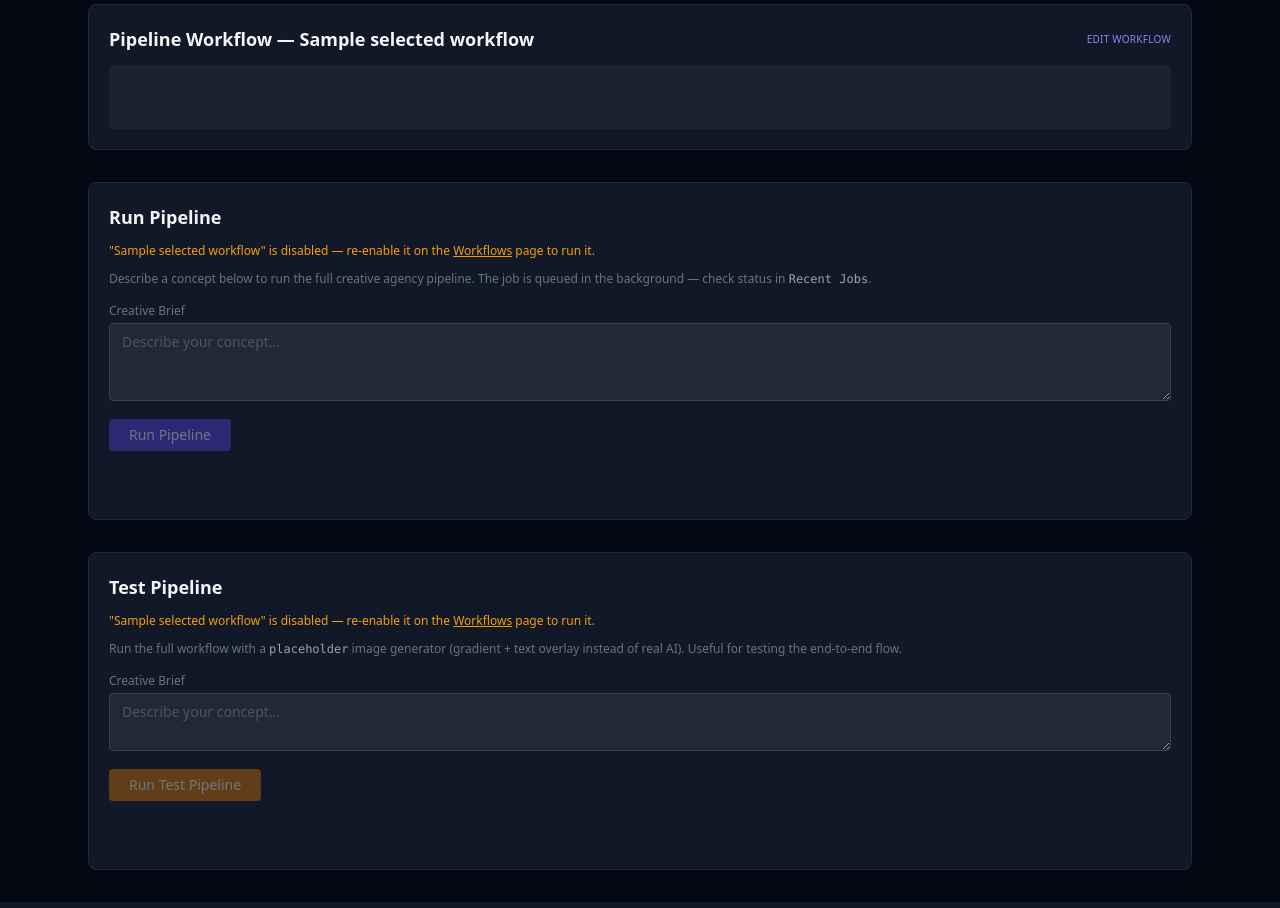
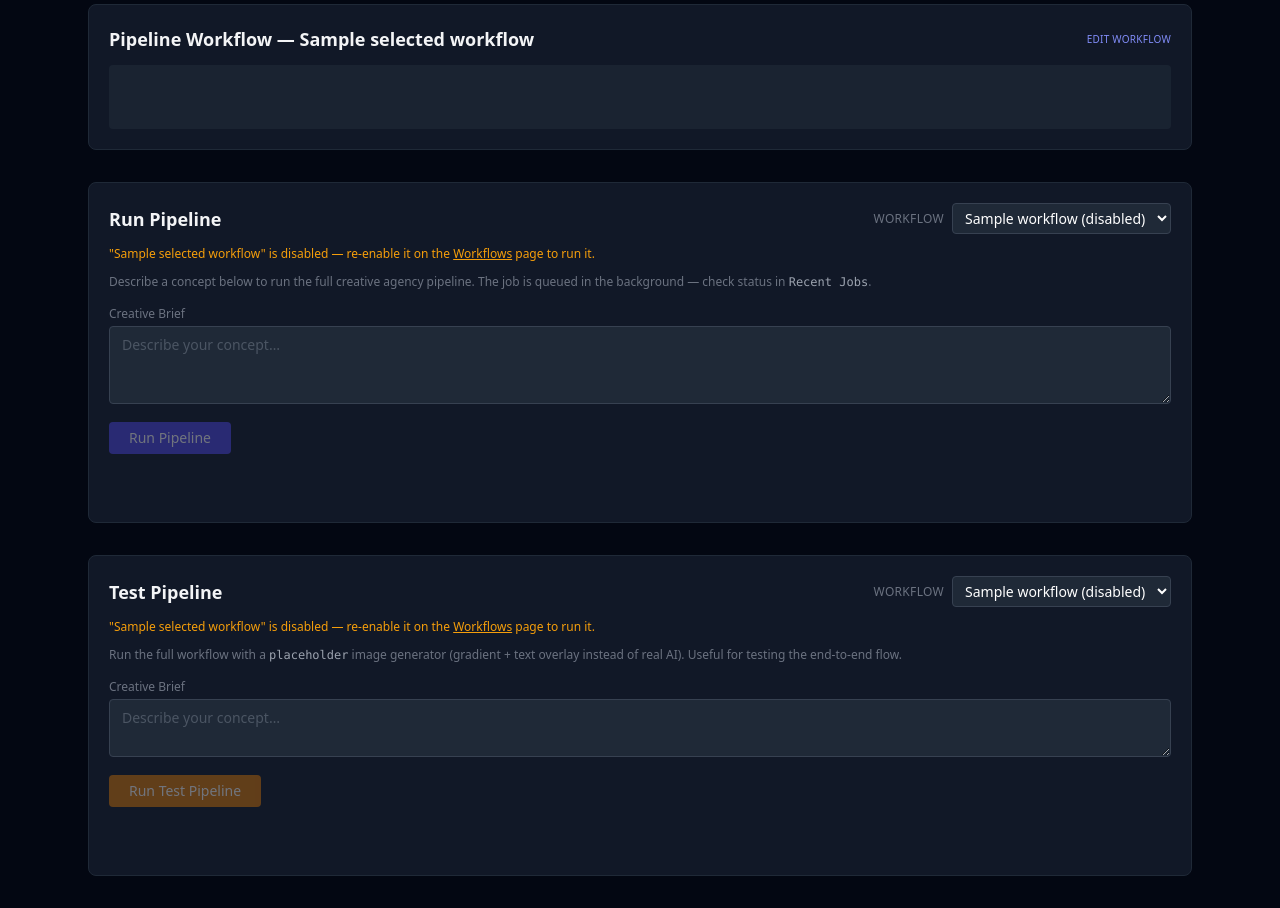
Before and after one commit to FrankV01/ai-media-workflow, a FastAPI app: template app/web/templates/dashboard.html in a window 1280 px wide. Shown: the part 483-1391 px from the top of the page. Run offline with FastAPI, Linux system fonts and the light colour scheme; the template is opened without the code that fills it: most values are stand-ins (such as "Sample title", 1, 10 or a date in 2020); data that the repository does not hold is empty; parts of the project's set-up code (start-up, migrations or seed data) failed here and were passed over; some libraries are stand-ins or nearby versions.

Commit message:
feat(ui): connected workflow selectors across the dashboard run forms
Each dashboard section that scopes to a workflow now has its own
selector — page header, Run Pipeline, and Test Pipeline — rendered
by a shared workflow_select macro. Picking one reloads
/?workflow=<slug> with that section's anchor, so all three stay in
sync and the page returns to the form that changed.

- Selector options mark disabled workflows "(disabled)", and the run
  forms show an inline amber notice linking to /workflows instead of
  letting a submission hit a 409
- Pipeline visual header shows the selected workflow's name with an
  "Edit workflow" deep link; the page header gains a "Manage" link
- tests assert all three selector ids and cover disabled-workflow
  run rejections (web clone→disable→409, API 409/404)
- README documents the connected selectors

```diff
--- a/app/web/templates/dashboard.html
+++ b/app/web/templates/dashboard.html
@@ -3,20 +3,24 @@
 {% block title %}Dashboard — AI Media Workflow{% endblock %}
 
 {% block content %}
+{% macro workflow_select(select_id, anchor="") %}
+<select id="{{ select_id }}"
+        onchange="window.location.href = '/?workflow=' + encodeURIComponent(this.value) + '{{ anchor }}'"
+        class="bg-gray-800 border border-gray-700 rounded px-2 py-1 text-sm text-white
+               focus:outline-none focus:border-indigo-500">
+    {% for w in workflows %}
+    <option value="{{ w.slug }}" {% if selected_workflow and w.id == selected_workflow.id %}selected{% endif %}>
+        {{ w.name }}{% if not w.is_enabled %} (disabled){% endif %}
+    </option>
+    {% endfor %}
+</select>
+{% endmacro %}
+
 <div class="flex items-center justify-between mb-6">
     <h1 class="text-2xl font-bold">Dashboard</h1>
     <div class="flex items-center gap-2">
         <label for="workflow-select" class="text-xs text-gray-500 uppercase tracking-wide">Workflow</label>
-        <select id="workflow-select"
-                onchange="window.location.href = '/?workflow=' + encodeURIComponent(this.value)"
-                class="bg-gray-800 border border-gray-700 rounded px-2 py-1 text-sm text-white
-                       focus:outline-none focus:border-indigo-500">
-            {% for w in workflows %}
-            <option value="{{ w.slug }}" {% if selected_workflow and w.id == selected_workflow.id %}selected{% endif %}>
-                {{ w.name }}{% if not w.is_enabled %} (disabled){% endif %}
-            </option>
-            {% endfor %}
-        </select>
+        {{ workflow_select("workflow-select") }}
         <a href="/workflows" class="text-xs text-indigo-400 hover:text-indigo-300 ml-1">Manage</a>
     </div>
 </div>
@@ -85,8 +89,14 @@
 </section>
 
 <!-- Run Pipeline -->
-<section class="mt-8 bg-gray-900 rounded-lg p-5 border border-gray-800">
-    <h2 class="text-lg font-semibold mb-3">Run Pipeline</h2>
+<section id="run-pipeline" class="mt-8 bg-gray-900 rounded-lg p-5 border border-gray-800">
+    <div class="flex items-center justify-between mb-3">
+        <h2 class="text-lg font-semibold">Run Pipeline</h2>
+        <div class="flex items-center gap-2">
+            <label for="run-workflow-select" class="text-xs text-gray-500 uppercase tracking-wide">Workflow</label>
+            {{ workflow_select("run-workflow-select", "#run-pipeline") }}
+        </div>
+    </div>
     {% if selected_workflow and not selected_workflow.is_enabled %}
     <p class="text-xs text-amber-500 mb-3">
         "{{ selected_workflow.name }}" is disabled — re-enable it on the
@@ -123,8 +133,14 @@
 </section>
 
 <!-- Test Pipeline (placeholder backend, skips real AI generation) -->
-<section class="mt-8 bg-gray-900 rounded-lg p-5 border border-gray-800">
-    <h2 class="text-lg font-semibold mb-3">Test Pipeline</h2>
+<section id="test-pipeline" class="mt-8 bg-gray-900 rounded-lg p-5 border border-gray-800">
+    <div class="flex items-center justify-between mb-3">
+        <h2 class="text-lg font-semibold">Test Pipeline</h2>
+        <div class="flex items-center gap-2">
+            <label for="test-workflow-select" class="text-xs text-gray-500 uppercase tracking-wide">Workflow</label>
+            {{ workflow_select("test-workflow-select", "#test-pipeline") }}
+        </div>
+    </div>
     {% if selected_workflow and not selected_workflow.is_enabled %}
     <p class="text-xs text-amber-500 mb-3">
         "{{ selected_workflow.name }}" is disabled — re-enable it on the
```
Also changed, not shown: tests/test_workflows.py (+3 -0 lines), README.md.
